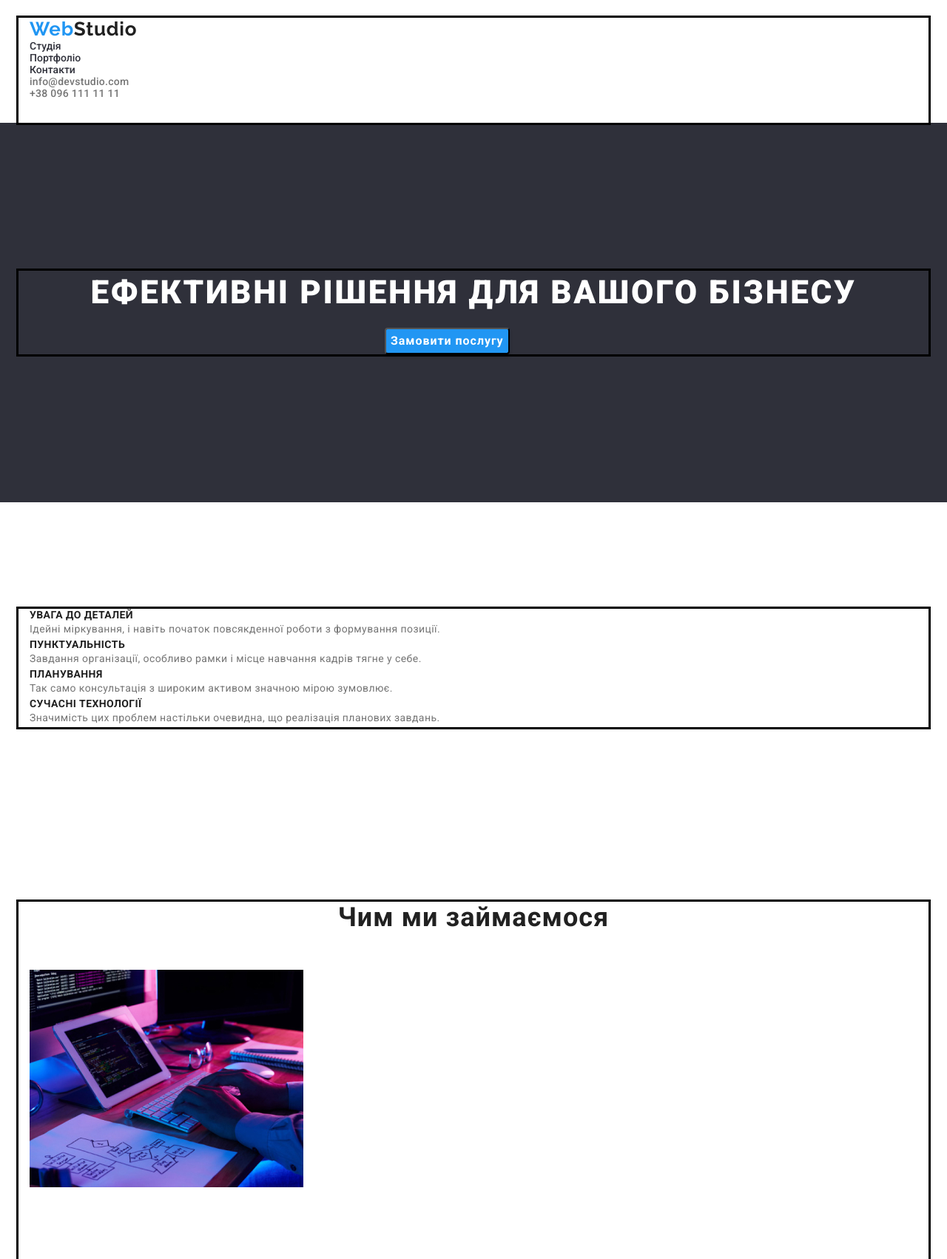
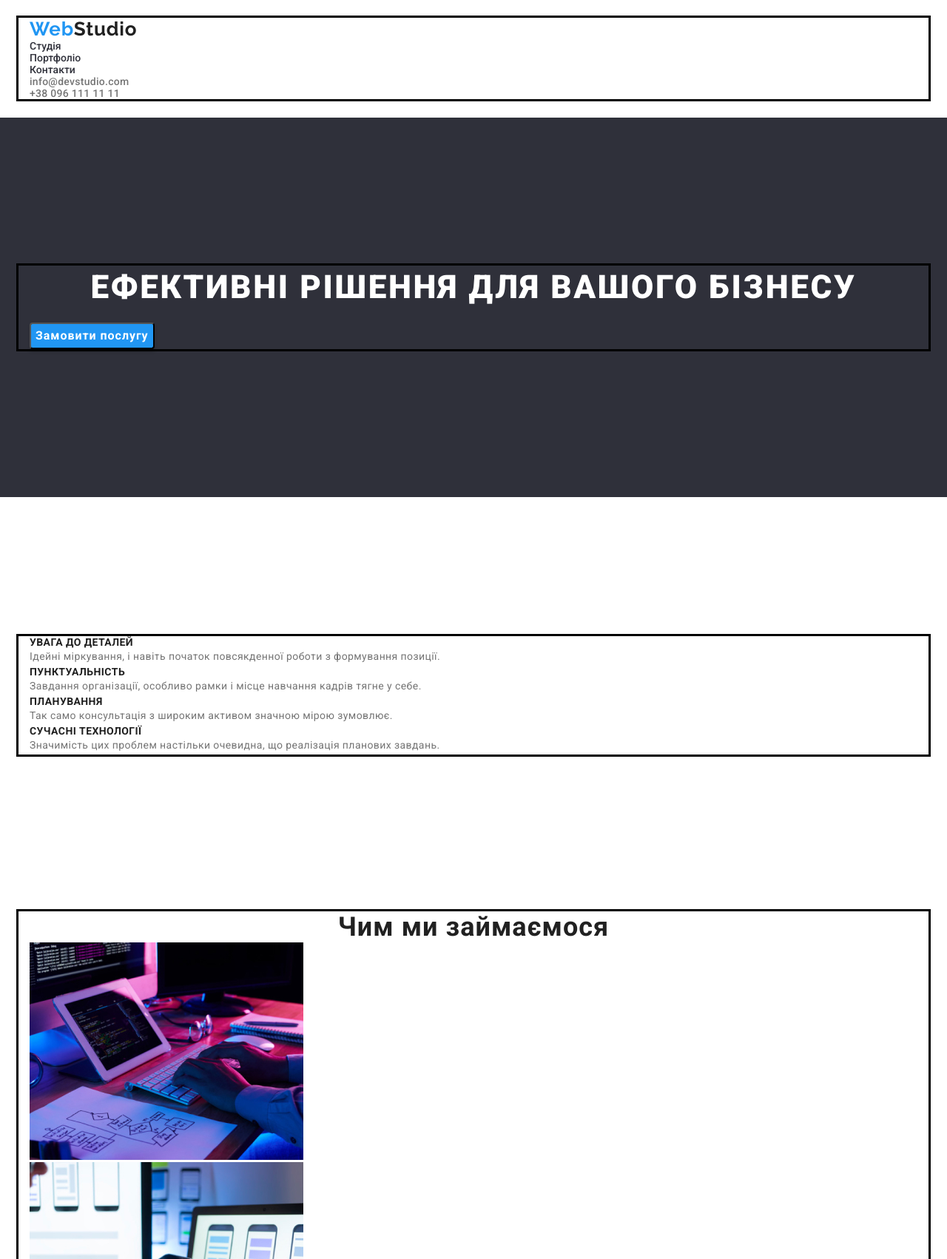
Before and after one commit to dima20122222/webstudio_projekt, a plain HTML site: page index.html in a window 1280 px wide. Shown: the top 1702 px of the page at 74% size. Drawn offline with nearby package versions, Linux system fonts and the light colour scheme.

Commit message:
Update style.css

```diff
--- a/css/style.css
+++ b/css/style.css
@@ -34,10 +34,13 @@ ul {
     font-weight: 400;
     line-height: 187.5%;
     letter-spacing: 0.48px;
+
 }
 
-.header-lists {
-    padding-bottom: 32px;
+header {
+    /* margin-bottom: 32px; */
+    padding-bottom: 25px;
+    padding-top: 24px;
 }
 
 .header-link {
@@ -90,8 +93,8 @@ header {
    padding-top: 24px;
 }
 .info {
-    padding-top: 50px;
-    padding-bottom: 142px;
+    padding-top: 94px;
+    padding-bottom: 118px;
 }
 
 .info-list {
@@ -99,6 +102,10 @@ header {
     margin-bottom: 94px;
 }
 
+.lador {
+    padding-bottom: 94px;
+    padding-top: 0px;
+}
 
 
 
@@ -122,8 +129,6 @@ header {
     letter-spacing: 0.96px;
     color: var(--adress-color);
     font-size: 16px;
-    margin-left: 480px;
-    /* margin-bottom: 200px; */
 }
 
 .mailto {
@@ -141,6 +146,8 @@ header {
     background-color: var(--bge-color);
     font-size: 16px;
 }
+
+
 
 .info-text {
     color: #212121;
@@ -168,15 +175,6 @@ header {
     letter-spacing: 1.08px;
 }
 
-.lador-list {
-    padding-bottom: 94px;
-    margin-top: 50px;
-}
-
-.labor-img {
-    margin-top: 50px;
-    padding-bottom: 94px;
-}
 
 .employees-text {
     color: #212121;
@@ -195,8 +193,9 @@ header {
     font-weight: 700;
     line-height: normal;
     letter-spacing: 1.08px;
-    padding-top: 94px;
 }
+
+
 
 .employees-list {
     margin-bottom: 94px;
```
